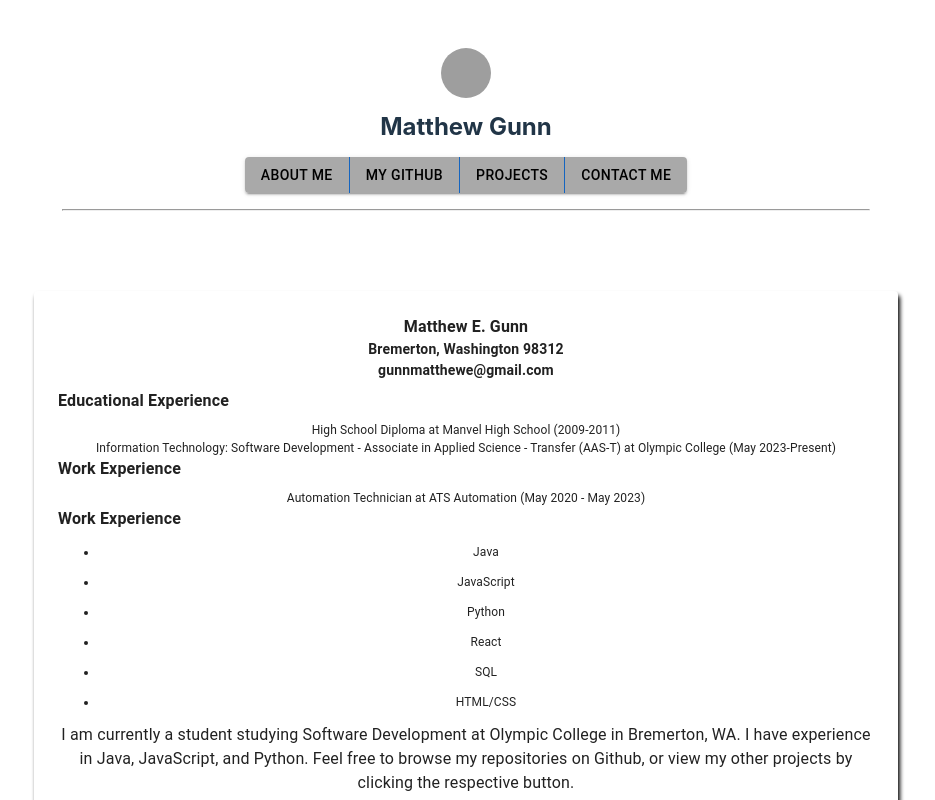
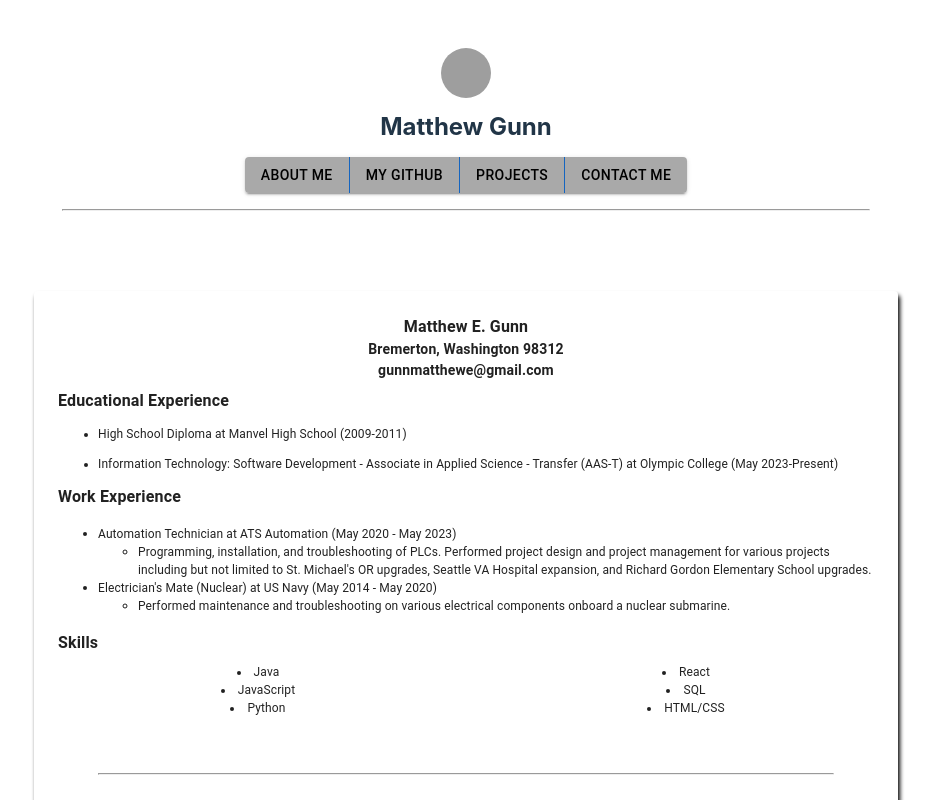
Before and after one commit to GunnMatthew/CIS255FinalProject, a React (Vite) app: page /AboutMe in a window 1280 px wide. Shown: the top 800 px of the page, without its empty margins (174-1109 px from the left). Built offline with nearby package versions, Linux system fonts and the light colour scheme; grey boxes are pictures that could not be loaded.

Commit message:
Completed resume layout and styling.  Final push before final project presentation.

```diff
--- a/src/components/AboutMe.jsx
+++ b/src/components/AboutMe.jsx
@@ -18,7 +18,7 @@ const StyledPaper = styled(Paper)({
 
 const AboutMe = ({aboutMe, education, workExperience, skills }) => {
     return (
-        <Box sx={{ display: 'flex', justifyContent: 'center'}}>
+        <Box sx={{ display: 'flex', flexDirection: 'column', justifyContent: 'center'}}>
             <StyledPaper>
                 <Typography sx={{ fontWeight: 'bold', fontSize: 16 }}>
                     Matthew E. Gunn
@@ -37,10 +37,13 @@ const AboutMe = ({aboutMe, education, workExperience, skills }) => {
                 </Typography>
                 <WorkExperience workExperience={workExperience}/>
                 <Typography sx={{ fontWeight: 'bold', textAlign: 'left', mb: 1}}>
-                    Work Experience
+                    Skills
                 </Typography>
                 <Skills skills={skills}/>
-                <Typography variant="body1">
+                <br/>
+                <hr/>
+                <br/>
+                <Typography sx={{ fontSize: 12, textAlign: 'left', textIndent: '20px' }}>
                     {aboutMe}
                 </Typography>
             </StyledPaper>
@@ -66,13 +69,14 @@ AboutMe.propTypes = {
 
 // Set default description because I'm only using my info anyways.
 AboutMe.defaultProps = {
-    aboutMe: "I am currently a student studying Software Development at Olympic College in Bremerton, WA.  I have experience in Java, JavaScript, and Python.  Feel free to browse my repositories on Github, or view my other projects by clicking the respective button.",
+    aboutMe: "I am currently a student studying Software Development at Olympic College in Bremerton, WA.  As of now, I have experience in several different languages and strive to better msyelf and continue to learn more.  My current intended graduation date is in the Winter quarter of 2024 after which I intend to transfer to Western Washington University to complete my Bachelor's Degree in Computer Systems.",
     education: [
         {institution: "Manvel High School", degree: "High School Diploma", duration: '2009-2011'},
         {institution: "Olympic College", degree: "Information Technology: Software Development - Associate in Applied Science - Transfer (AAS-T)", duration: 'May 2023-Present'},
     ],
     workExperience: [
-        {company: "ATS Automation", role: "Automation Technician", duration: "May 2020 - May 2023"},
+        {company: "ATS Automation", role: "Automation Technician", duration: "May 2020 - May 2023", description: "Programming, installation, and troubleshooting of PLCs.  Performed project design and project management for various projects including but not limited to St. Michael's OR upgrades, Seattle VA Hospital expansion, and Richard Gordon Elementary School upgrades."},
+        {company: "US Navy", role: "Electrician's Mate (Nuclear)", duration: "May 2014 - May 2020", description: "Performed maintenance and troubleshooting on various electrical components onboard a nuclear submarine."}
     ],
     skills: ['Java', 'JavaScript', 'Python', 'React', 'SQL', 'HTML/CSS'],
 };
--- a/src/components/Education.jsx
+++ b/src/components/Education.jsx
@@ -5,7 +5,11 @@ const Education = ({ education }) => (
     <div>
         {education.map((edu, index) => (
             <Typography key={index} sx={{ fontSize: 12 }}>
-                {edu.degree} at {edu.institution} ({edu.duration})
+                <ul>
+                    <li style={{ textAlign: 'left' }}>
+                        {edu.degree} at {edu.institution} ({edu.duration})
+                    </li>
+                </ul>
             </Typography>
         ))}
     </div>
--- a/src/components/Skills.jsx
+++ b/src/components/Skills.jsx
@@ -2,15 +2,16 @@ import PropTypes from 'prop-types';
 import { Typography } from '@mui/material';
 
 const Skills = ({ skills }) => (
-    <div>
-        {skills.map((skill, index) => (
-            <Typography key={index} sx={{ fontSize: 12 }}>
-                <ul>
-                    <li>{skill}</li>
-                </ul>
-            </Typography>
-        ))}
-    </div>
+    <Typography component='div'
+    sx={{ fontSize: 12, columnCount: 2, columnGap: '40px', mb: 2 }}>
+        <ul style={{ paddingLeft: '1em', margin: 0, listStylePosition: 'inside' }}>
+            {skills.map((skill, index) => (
+                <li key={index} style={{ textAlign: 'center' }}>
+                    {skill}
+                </li>
+            ))}
+        </ul>
+    </Typography>
 );
 
 Skills.propTypes = {
--- a/src/components/WorkExperience.jsx
+++ b/src/components/WorkExperience.jsx
@@ -1,14 +1,25 @@
 import PropTypes from 'prop-types';
-import { Typography } from '@mui/material';
+import { Typography, Box } from '@mui/material';
 
 const WorkExperience = ({ workExperience }) => (
-    <div>
+    <Box component="ul" sx={{ textAlign: 'left'}}>
         {workExperience.map((work, index) => (
-            <Typography key={index} sx={{ fontSize: 12 }}>
-                {work.role} at {work.company} ({work.duration})
-            </Typography>
+            <li key={index} style={{ fontSize: 12}}>
+                <Typography sx={{ fontSize: 12 }}>
+                    {work.role} at {work.company} ({work.duration})
+                </Typography>
+                {work.description && (
+                    <Box component="ul">
+                        <li>
+                            <Typography sx={{ fontSize: 12 }}>
+                                {work.description}
+                            </Typography>
+                        </li>
+                    </Box>
+                )}
+            </li>
         ))}
-    </div>
+    </Box>
 );
 
 WorkExperience.propTypes = {
@@ -16,6 +27,7 @@ WorkExperience.propTypes = {
         company: PropTypes.string,
         role: PropTypes.string,
         duration: PropTypes.string,
+        description: PropTypes.string,
     })).isRequired,
 };
 
```
